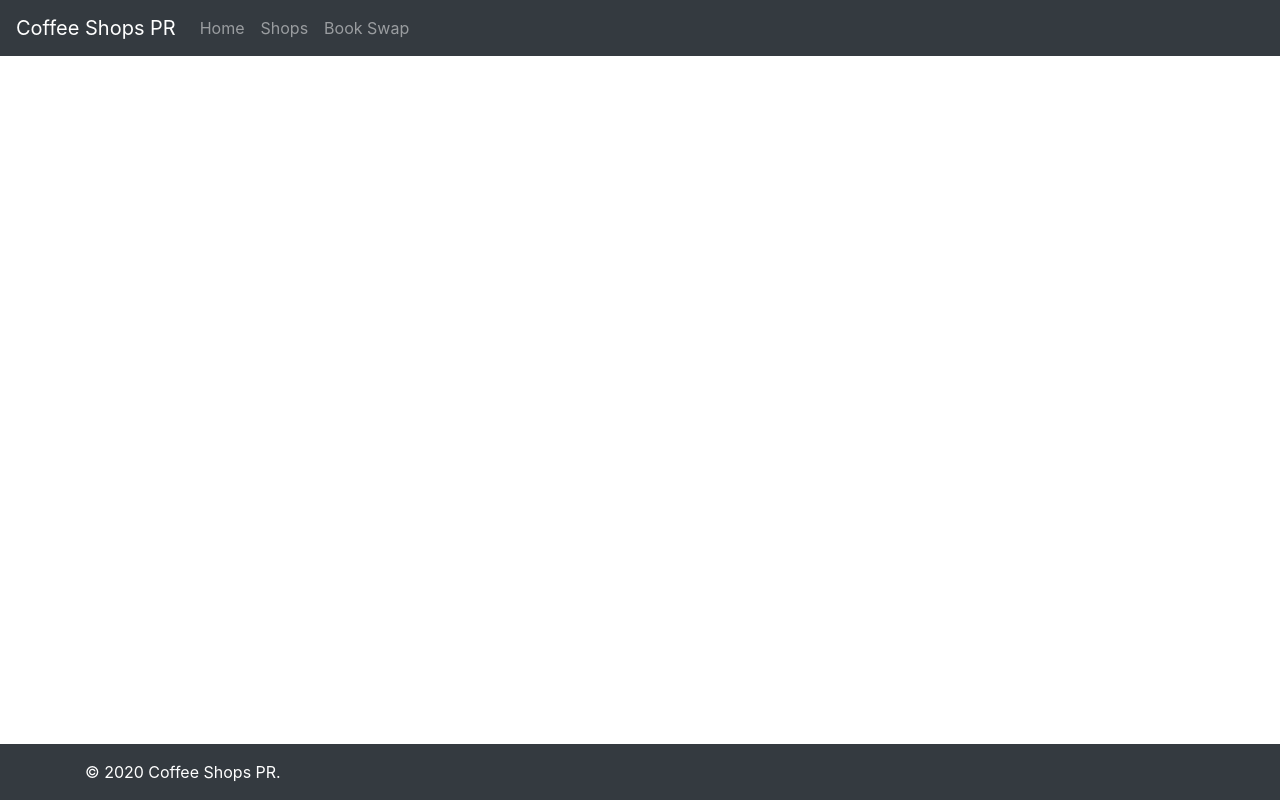
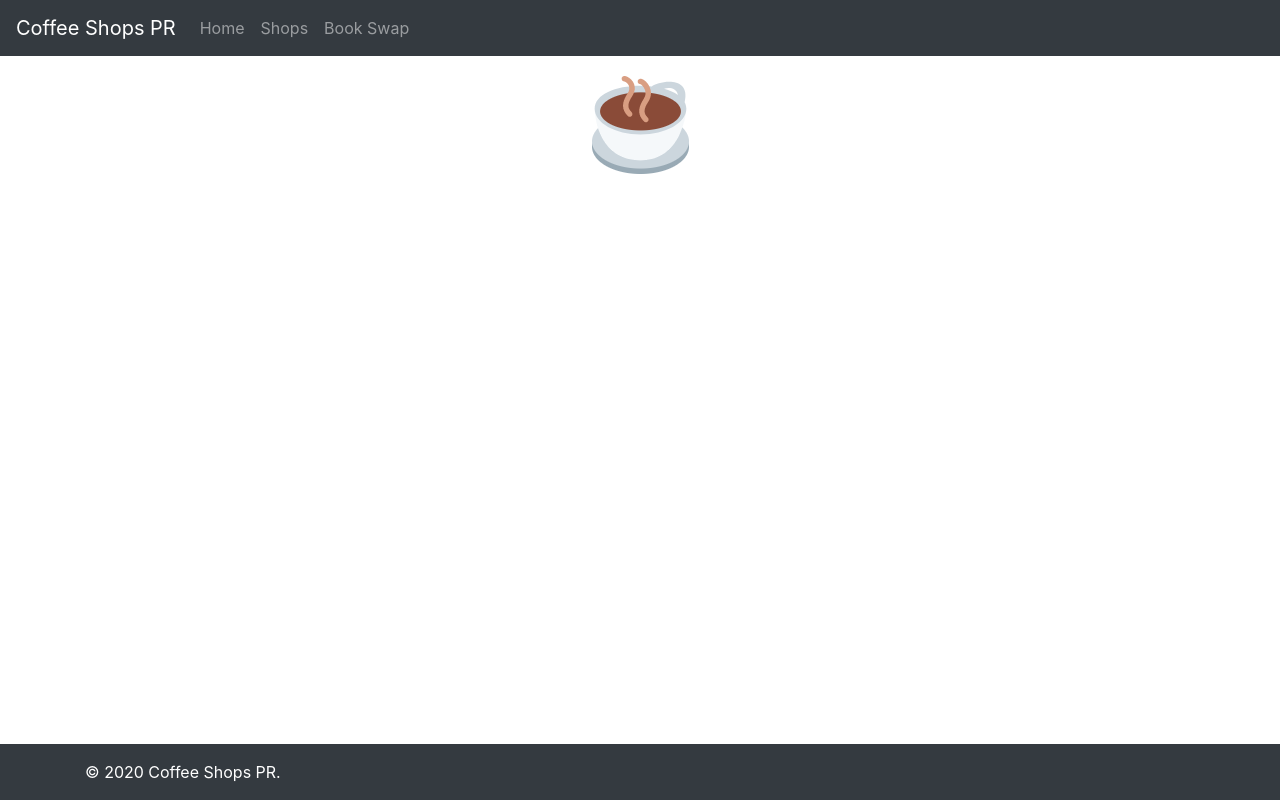
Before and after one commit to carlosrivera22/CoffeeShopsPR, a React (Create React App) app in the folder coffee-front/: page / in a window 1280 px wide. Built offline with nearby package versions, Linux system fonts and the light colour scheme.

Commit message:
added home container

```diff
--- a/coffee-front/src/App.js
+++ b/coffee-front/src/App.js
@@ -4,6 +4,7 @@ import './App.css';
 import ShopList from './components/ShopList/ShopList';
 import Navigation from './components/Navigation/Navigation';
 import Footer from './components/Footer/Footer';
+import Home from './components/Home/Home'
 import {Route, BrowserRouter, Switch} from 'react-router-dom'
 
 function App() {
@@ -12,6 +13,7 @@ function App() {
       <Navigation />
       <div className='App'>
         <Switch>
+          <Route exact path='/' component={Home}/>
           <Route exact path='/list' component={ShopList} />
         </Switch>
       </div>
--- /dev/null
+++ b/coffee-front/src/components/Home/Home.js
@@ -0,0 +1,17 @@
+import React from 'react';
+import { Row,Col,Container,Image } from 'react-bootstrap';
+// import Img from './public/temp_logo.png'
+
+const Home = () => {
+    return(
+        <Container>
+        <Row>
+            <Col>
+            <Image src="../temp_logo.png" rounded />
+            </Col>
+        </Row>
+        </Container>
+    );
+}
+
+export default Home;
```
Also changed, not shown: coffee-front/public/temp_logo.png (added), 1 other file (tests, documents, lock files or other folders).
